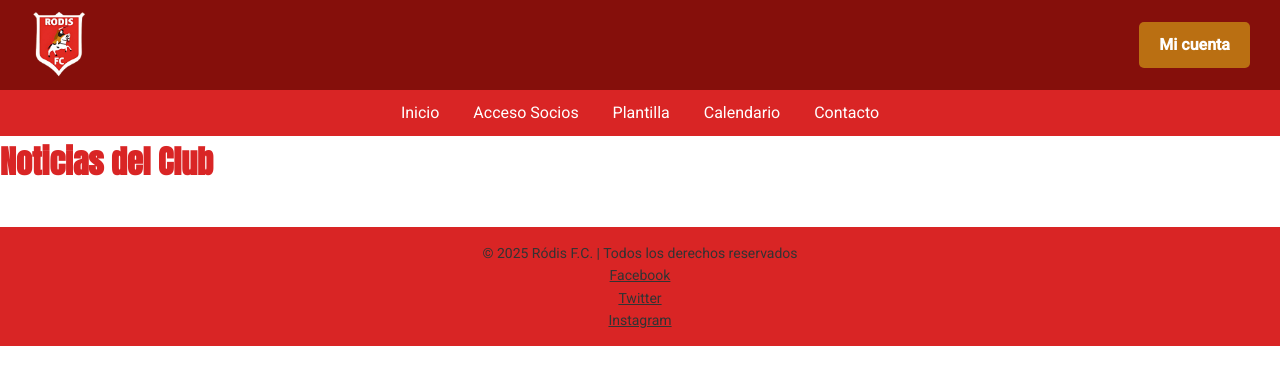
After one commit to maurodmierd/rodisfc, a PHP site: page /views/noticias.php in a window 1280 px wide. The commit adds this page. Shown: the top 385 px of the page. Run offline with PHP 8.4, Linux system fonts and the light colour scheme.

Commit message:
Base para los ficheros

```diff
--- a/css/style.css
+++ b/css/style.css
@@ -0,0 +1,200 @@
+/* Reset básico */
+* {
+    margin: 0;
+    padding: 0;
+    box-sizing: border-box;
+}
+
+/* Fuente base y cuerpo */
+body {
+    font-family: 'Roboto', sans-serif; /* Cuerpo de texto con Roboto */
+    background-color: #ffffff;
+    color: #333;
+    line-height: 1.6;
+}
+
+/* Contenedor general */
+.container {
+    max-width: 1200px;
+    margin: 0 auto;
+    padding: 20px;
+}
+
+/* --- HEADER --- */
+
+.header-flex {
+    display: flex;
+    justify-content: space-between;
+    align-items: center;
+    padding: 10px 30px;
+    background-color: #850f0b; /* Rojo quemado */
+}
+
+.logo {
+    max-height: 70px;
+}
+
+/* Botón de cuenta */
+.btn-cuenta {
+    background-color: #ba6f12; /* Marrón cobre */
+    color: #ffffff;
+    padding: 10px 20px;
+    text-decoration: none;
+    border-radius: 5px;
+    font-weight: bold;
+    transition: background-color 0.3s ease;
+}
+
+.btn-cuenta:hover {
+    background-color: #a3590f;
+}
+
+/* --- NAVEGACIÓN --- */
+nav {
+    margin-top: 0;
+    background-color: #d92525; /* Rojo RODÍS */
+    padding: 10px;
+    text-align: center;
+}
+
+nav a {
+    color: #ffffff;
+    text-decoration: none;
+    margin: 0 15px;
+    font-weight: bold;
+}
+
+nav a:hover {
+    text-decoration: underline;
+}
+
+/* --- TITULARES --- */
+h1, h2, h3 {
+    font-family: 'Anton', sans-serif; /* Fuente ANTON para los titulares */
+    font-weight: 700; /* Estilo grueso */
+    color: #d92525; /* Rojo RODÍS */
+}
+
+/* Si el fondo es oscuro, el texto de los titulares será blanco */
+header {
+    background-color: #850f0b; /* Rojo quemado */
+}
+
+header h1, header h2 {
+    color: #ffffff; /* Blanco sobre fondo rojo */
+}
+
+/* --- Cuerpo de texto --- */
+p, a, li, span, nav a {
+    font-family: 'Roboto', sans-serif; /* Fuente ROBOTO para el cuerpo */
+    font-weight: 400; /* Estilo regular */
+    color: #333333; /* Negro sobre fondo blanco */
+}
+
+/* Color de texto blanco sobre fondo rojo */
+body {
+    background-color: #ffffff; /* Fondo blanco */
+    color: #333333; /* Texto negro por defecto */
+}
+
+nav {
+    background-color: #d92525; /* Rojo RODÍS */
+}
+
+nav a {
+    color: #ffffff; /* Blanco sobre fondo rojo */
+}
+
+/* --- SECCIÓN DE NOTICIAS --- */
+#noticias .noticias {
+    display: flex;
+    flex-wrap: wrap;
+    gap: 20px;
+    justify-content: center;
+    margin-top: 20px;
+}
+
+#noticias .noticia {
+    background-color: #fff;
+    width: 300px;
+    padding: 15px;
+    border: 2px solid #ba6f12; /* Marrón cobre */
+    border-radius: 8px;
+    box-shadow: 0 2px 5px rgba(0,0,0,0.1);
+    transition: transform 0.2s;
+}
+
+#noticias .noticia:hover {
+    transform: scale(1.02);
+}
+
+#noticias .noticia h3 {
+    color: #d92525; /* Rojo RODÍS */
+    margin-bottom: 10px;
+}
+
+#noticias .noticia a {
+    color: #ba6f12;
+    text-decoration: none;
+    font-size: 14px;
+}
+
+#noticias .noticia a:hover {
+    text-decoration: underline;
+}
+
+/* --- SECCIÓN DE PARTIDOS --- */
+#partidos .partidos {
+    display: flex;
+    flex-wrap: wrap;
+    gap: 20px;
+    justify-content: center;
+    margin-top: 20px;
+}
+
+#partidos .partido {
+    background-color: #fff;
+    width: 300px;
+    padding: 15px;
+    border: 2px solid #ba6f12;
+    border-radius: 8px;
+    box-shadow: 0 2px 5px rgba(0,0,0,0.1);
+}
+
+#partidos .partido h3 {
+    color: #850f0b; /* Rojo quemado */
+    margin-bottom: 10px;
+}
+
+#partidos .partido p {
+    color: #333;
+    font-size: 14px;
+}
+
+/* --- FOOTER --- */
+footer {
+    background-color: #d92525;
+    color: #ffffff;
+    text-align: center;
+    padding: 15px 0;
+    margin-top: 40px;
+    font-size: 14px;
+}
+
+/* --- RESPONSIVO --- */
+@media (max-width: 768px) {
+    #noticias .noticia,
+    #partidos .partido {
+        width: 90%;
+    }
+
+    nav a {
+        display: block;
+        margin: 10px 0;
+    }
+
+    .header-flex {
+        flex-direction: column;
+        gap: 10px;
+    }
+}
--- a/includes/footer.php
+++ b/includes/footer.php
@@ -1,5 +1,8 @@
 <footer>
-    <p>&copy; <?php echo date('Y'); ?> Mi equipo de fútbol. Todos los derechos reservados.</p>
+    <p>&copy; 2025 Ródis F.C. | Todos los derechos reservados</p>
+    <ul>
+        <li><a href="https://www.facebook.com/p/Rod%C3%ADs-F%C3%BAtbol-Club-100079391084302">Facebook</a></li>
+        <li><a href="https://x.com/RodisFc">Twitter</a></li>
+        <li><a href="#">Instagram</a></li>
+    </ul>
 </footer>
-</body>
-</html>
--- a/includes/header.php
+++ b/includes/header.php
@@ -1,21 +1,34 @@
-<?php session_start(); ?>
 <!DOCTYPE html>
 <html lang="es">
 <head>
     <meta charset="UTF-8">
-    <title>Mi equipo de fútbol</title>
-    <link rel="stylesheet" href="css/estilos.css">
+    <title>Ródis F.C.</title>
+    <meta name="viewport" content="width=device-width, initial-scale=1.0">
+    <link href="https://fonts.googleapis.com/css2?family=Anton&family=Roboto:wght@400;500&display=swap" rel="stylesheet">
+    <link rel="stylesheet" href="css/style.css">
+
 </head>
 <body>
+
+<?php session_start(); ?>
+
 <header>
-    <h2>Mi equipo de fútbol</h2>
-    <nav>
-        <a href="index.php">Inicio</a>
-        <a href="pages/historia.php">Historia</a>
-        <a href="pages/plantilla.php">Plantilla</a>
-        <a href="pages/resultados.php">Resultados</a>
-        <a href="pages/galeria.php">Galería</a>
-        <a href="pages/contacto.php">Contacto</a>
-        <a href="socios/login.php">Área Privada</a>
-    </nav>
+    <div class="header-flex">
+        <img src="img/logos/logo.png" alt="Escudo de Ródis F.C." class="logo">
+
+        <?php if (isset($_SESSION['usuario'])): ?>
+            <p>Benvido de novo!</p>
+            <a href="socios/areaPrivada.php" class="btn-cuenta">Zona Privada</a>
+        <?php else: ?>
+            <a href="socios/login.php" class="btn-cuenta">Mi cuenta</a>
+        <?php endif; ?>
+    </div>
 </header>
+
+<nav>
+    <a href="/index.php">Inicio</a>
+    <a href="/socios/login.php">Acceso Socios</a>
+    <a href="/views/plantilla.php">Plantilla</a>
+    <a href="/views/calendario.php">Calendario</a>
+    <a href="/views/contacto.php">Contacto</a>
+</nav>
--- /dev/null
+++ b/views/noticias.php
@@ -0,0 +1,6 @@
+<?php include('../includes/header.php'); ?>
+<main>
+    <h1>Noticias del Club</h1>
+    <!-- Aquí puedes consultar y mostrar noticias de la base de datos -->
+</main>
+<?php include('../includes/footer.php'); ?>
--- a/views/plantilla.php
+++ b/views/plantilla.php
@@ -0,0 +1,6 @@
+<section class="plantilla">
+  <h2>Plantilla do Ródis F.C.</h2>
+  <div class="grid-jugadores">
+
+  </div>
+</section>
```
Also changed, not shown: includes/conexion.php (+9 -7 lines), index.php (+51 -4 lines), procesos/procesar_registro.php (+20 -0 lines), socios/registro.php (+14 -9 lines), img/equipo.jpg (added), img/logos/logo.png (added), socios/areaPrivada.php (added), socios/area_privada.php (deleted).
